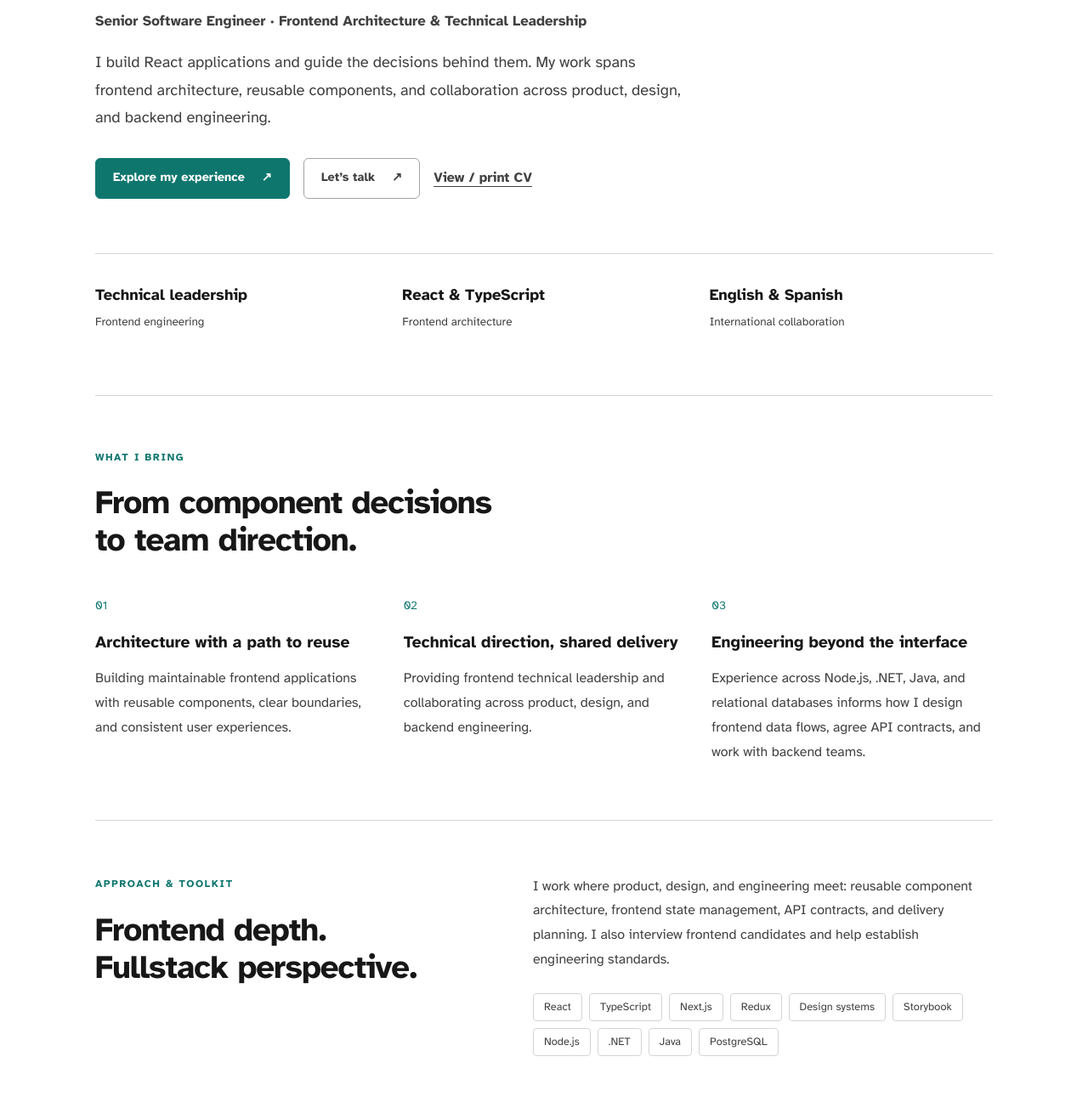
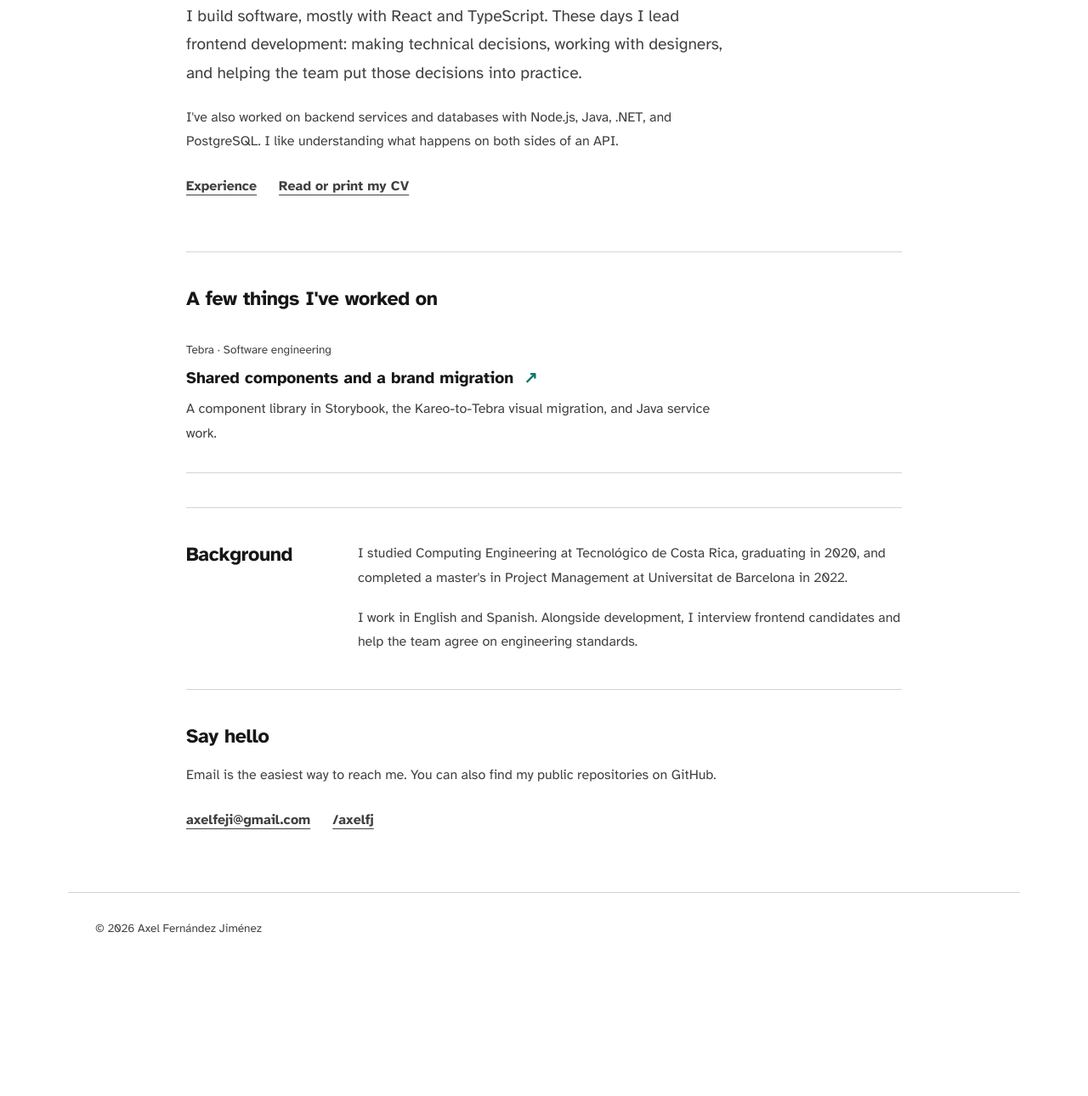
Before and after one commit to axelfj/portfolio, an Astro site: page / in a window 1280 px wide. Shown: the part 387-1677 px from the top of the page at 85% size. After the commit the page ends 1522 px from the top, so only its background shows below. Built offline with nearby package versions, Linux system fonts and the light colour scheme; Astro itself is replaced by a stand-in of ours.

Commit message:
Make portfolio introduction more personal and simplify homepage

```diff
--- a/src/pages/index.astro
+++ b/src/pages/index.astro
@@ -1,46 +1,28 @@
 ---
 import PageLayout from "@layouts/PageLayout.astro"
 import { SITE, SOCIALS } from "@consts"
-const expertise = ["React", "TypeScript", "Next.js", "Redux", "Design systems", "Storybook", "Node.js", ".NET", "Java", "PostgreSQL"]
-const highlights = [
-  { number: "01", title: "Architecture with a path to reuse", text: "Building maintainable frontend applications with reusable components, clear boundaries, and consistent user experiences." },
-  { number: "02", title: "Technical direction, shared delivery", text: "Providing frontend technical leadership and collaborating across product, design, and backend engineering." },
-  { number: "03", title: "Engineering beyond the interface", text: "Experience across Node.js, .NET, Java, and relational databases informs how I design frontend data flows, agree API contracts, and work with backend teams." },
-]
 ---
-<PageLayout title="Senior Software Engineer" description={SITE.DESCRIPTION}>
-  <div class="cv-home">
+<PageLayout title="Software engineer" description={SITE.DESCRIPTION}>
+  <div class="cv-home personal-home">
     <section class="cv-hero" aria-labelledby="intro-title">
-      <p class="cv-eyebrow">Axel Fernández Jiménez · Costa Rica</p>
-      <h1 id="intro-title">Thoughtful interfaces.<br /><span>Systems built to grow.</span></h1>
-      <p class="cv-role">Senior Software Engineer · Frontend Architecture & Technical Leadership</p>
-      <p class="cv-intro">I build React applications and guide the decisions behind them. My work spans frontend architecture, reusable components, and collaboration across product, design, and backend engineering.</p>
-      <div class="cv-actions">
-        <a class="cv-button cv-primary" href="/work">Explore my experience <span aria-hidden="true">↗</span></a>
-        <a class="cv-button" href="mailto:axelfeji@gmail.com">Let’s talk <span aria-hidden="true">↗</span></a>
-        <a class="cv-text-link" href="/resume">View / print CV</a>
-      </div>
-      <div class="cv-facts" aria-label="Engineering focus">
-        <div><strong>Technical leadership</strong><span>Frontend engineering</span></div>
-        <div><strong>React & TypeScript</strong><span>Frontend architecture</span></div>
-        <div><strong>English & Spanish</strong><span>International collaboration</span></div>
-      </div>
+      <p class="cv-eyebrow">Software engineer · Costa Rica</p>
+      <h1 id="intro-title">Axel Fernández<br />Jiménez<span>.</span></h1>
+      <p class="cv-intro">I build software, mostly with React and TypeScript. These days I lead frontend development: making technical decisions, working with designers, and helping the team put those decisions into practice.</p>
+      <p class="personal-note">I've also worked on backend services and databases with Node.js, Java, .NET, and PostgreSQL. I like understanding what happens on both sides of an API.</p>
+      <div class="cv-actions"><a class="cv-text-link" href="/work">Experience</a><a class="cv-text-link" href="/resume">Read or print my CV</a></div>
     </section>
-    <section class="cv-section" aria-labelledby="focus-title">
-      <div class="cv-section-heading"><p class="cv-eyebrow">What I bring</p><h2 id="focus-title">From component decisions<br />to team direction.</h2></div>
-      <div class="cv-highlight-grid">{highlights.map(item => <div class="cv-highlight"><span class="cv-number">{item.number}</span><h3>{item.title}</h3><p>{item.text}</p></div>)}</div>
+    <section class="cv-section" aria-labelledby="work-title">
+      <h2 id="work-title">A few things I've worked on</h2>
+      <a class="personal-project" href="/projects/shared-ui/"><span class="personal-project-context">Tebra · Software engineering</span><h3>Shared components and a brand migration <span aria-hidden="true">↗</span></h3><p>A component library in Storybook, the Kareo-to-Tebra visual migration, and Java service work.</p></a>
     </section>
-    <section class="cv-section cv-about" aria-labelledby="about-title">
-      <div><p class="cv-eyebrow">Approach & toolkit</p><h2 id="about-title">Frontend depth.<br />Fullstack perspective.</h2></div>
-      <div><p>I work where product, design, and engineering meet: reusable component architecture, frontend state management, API contracts, and delivery planning. I also interview frontend candidates and help establish engineering standards.</p><div class="cv-tags">{expertise.map(skill => <span>{skill}</span>)}</div></div>
+    <section class="cv-section personal-background" aria-labelledby="background-title">
+      <h2 id="background-title">Background</h2>
+      <div><p>I studied Computing Engineering at Tecnológico de Costa Rica, graduating in 2020, and completed a master's in Project Management at Universitat de Barcelona in 2022.</p><p>I work in English and Spanish. Alongside development, I interview frontend candidates and help the team agree on engineering standards.</p></div>
     </section>
-    <section class="cv-section cv-about" aria-labelledby="education-title">
-      <div><p class="cv-eyebrow">Background</p><h2 id="education-title">Engineering & delivery.</h2></div>
-      <div class="cv-education"><div><h3>MSc. Project Management</h3><p>Universitat de Barcelona · 2022</p></div><div><h3>BSc. Computing Engineering</h3><p>Tecnológico de Costa Rica · 2020</p></div></div>
-    </section>
-    <section id="contact" class="cv-contact" aria-labelledby="contact-title">
-      <p class="cv-eyebrow">Get in touch</p><h2 id="contact-title">Let’s build something<br />that works well together.</h2>
-      <div class="cv-actions">{SOCIALS.map(s => <a class="cv-text-link" href={s.HREF}>{s.NAME} <span aria-hidden="true">↗</span></a>)}</div>
+    <section id="contact" class="cv-section personal-contact" aria-labelledby="contact-title">
+      <h2 id="contact-title">Say hello</h2>
+      <p>Email is the easiest way to reach me. You can also find my public repositories on GitHub.</p>
+      <div class="cv-actions">{SOCIALS.map(s => <a class="cv-text-link" href={s.HREF}>{s.TEXT}</a>)}</div>
     </section>
   </div>
 </PageLayout>
--- a/src/pages/resume.astro
+++ b/src/pages/resume.astro
@@ -10,7 +10,7 @@ const jobs = await Promise.all((await getCollection("work")).sort((a,b) => b.dat
     <h1>Axel Fernández Jiménez</h1>
     <p class="cv-role">Senior Software Engineer · Frontend Architecture & Technical Leadership</p>
     <p>Costa Rica · <a href="mailto:axelfeji@gmail.com">axelfeji@gmail.com</a> · <a href="https://github.com/axelfj">GitHub</a></p>
-    <h2>Profile</h2><p>Senior Software Engineer with experience in frontend architecture, fullstack systems, and technical leadership. Experience in frontend technical leadership, reusable component architecture, and collaboration across product, design, and backend engineering.</p>
+    <h2>Profile</h2><p>Software engineer focused on React and TypeScript. I lead frontend development, make architecture decisions, and work with designers and backend engineers. My experience also includes Node.js and Java services, PostgreSQL, shared component libraries, and interviewing frontend candidates.</p>
     <h2>Selected experience</h2>
     {jobs.map(entry => <section class="resume-job"><h3>{entry.data.company}</h3><p><strong>{entry.data.role}</strong> · {formatWorkDate(entry.data.dateStart)} – {formatWorkDate(entry.data.dateEnd)}</p><article><entry.Content /></article></section>)}
     <h2>Education</h2><p>MSc. Project Management · Universitat de Barcelona · 2022<br />BSc. Computing Engineering · Tecnológico de Costa Rica · 2020</p>
--- a/src/styles/global.css
+++ b/src/styles/global.css
@@ -240,3 +240,32 @@ article img {
  .resume-job li { break-inside: avoid; }
  .animate { opacity: 1; transform: none; }
 }
+
+/* A compact, text-led portfolio. */
+.personal-home { max-width: 920px; }
+.personal-home .cv-hero { padding: 148px 0 64px; }
+.personal-home .cv-eyebrow { text-transform: none; letter-spacing: .02em; margin-bottom: 22px; color: inherit; font-weight: 400; }
+.personal-home h1 { font-size: clamp(3rem, 7vw, 5rem); line-height: 1.08; letter-spacing: -.045em; }
+.personal-home .cv-intro { max-width: 640px; font-size: 1.2rem; line-height: 1.75; margin-top: 30px; }
+.personal-note { max-width: 640px; margin-top: 20px; line-height: 1.8; }
+.personal-home .cv-actions { gap: 26px; margin-top: 26px; }
+.personal-home h2 { font-size: 1.45rem; letter-spacing: -.015em; line-height: 1.4; }
+.personal-home .cv-section { padding: 40px 0; }
+.personal-project { display: block; padding: 30px 0; border-bottom: 1px solid #d4d4d4; }
+.personal-project-context { font-size: .85rem; }
+.personal-project h3 { font-size: 1.2rem; font-weight: 700; color: #171717; margin: 8px 0; line-height: 1.5; }
+.personal-project h3 span { display: inline-block; margin-left: 6px; color: #0f766e; }
+.personal-project:hover h3 { text-decoration: underline; text-underline-offset: 5px; }
+.personal-project p, .personal-background p, .personal-contact p { line-height: 1.8; max-width: 640px; }
+.personal-background { display: grid; grid-template-columns: 170px 1fr; gap: 32px; }
+.personal-background p + p { margin-top: 18px; }
+.personal-contact { margin-bottom: 32px; }
+.personal-contact > p { margin-top: 14px; }
+.dark .personal-project h3 { color: #fafafa; }
+.dark .personal-project h3 span { color: #5eead4; }
+@media(max-width: 700px) {
+ .personal-home .cv-hero { padding-top: 126px; padding-bottom: 40px; }
+ .personal-background { grid-template-columns: 1fr; gap: 18px; }
+ .personal-home .cv-intro { font-size: 1.08rem; }
+ .personal-home .cv-actions { gap: 20px; }
+}
```
